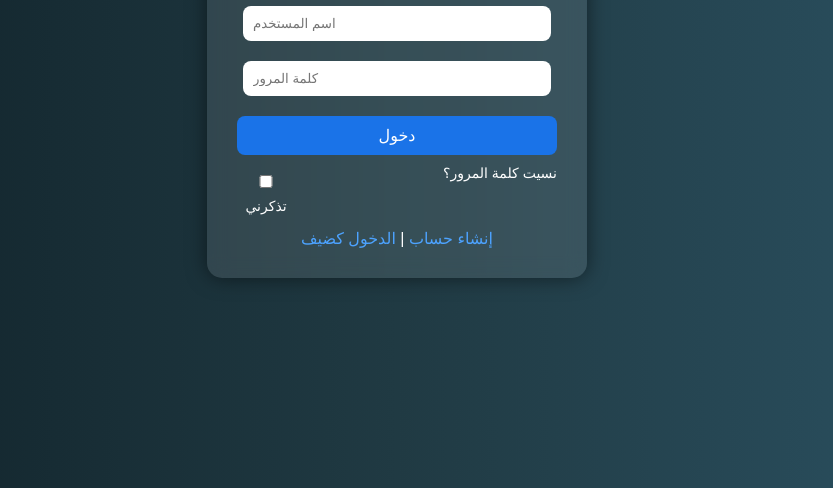
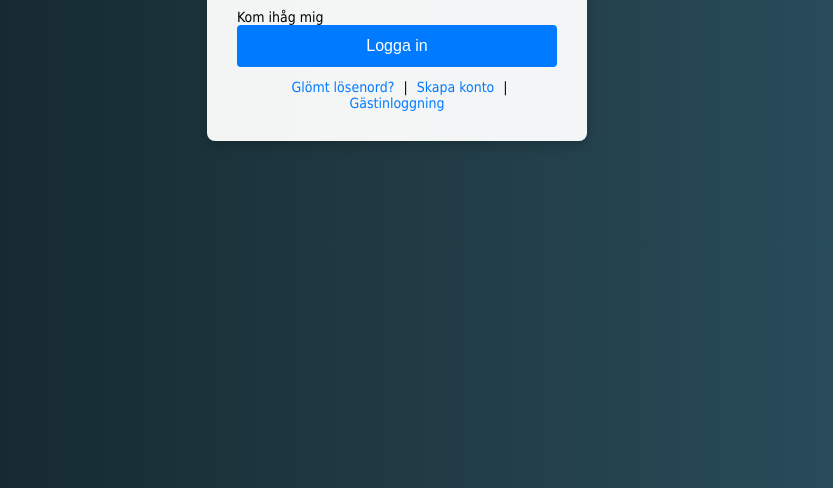
Before and after one commit to m1o223/klop, a plain HTML site: page index.html in a window 1280 px wide. Shown: the part 312-800 px from the top of the page, without its empty margins (243-1076 px from the left). Drawn offline with Linux system fonts and the light colour scheme.

Commit message:
Update index.html

```diff
--- a/index.html
+++ b/index.html
@@ -1,29 +1,83 @@
 <!DOCTYPE html>
-<html lang="ar">
+<html lang="sv">
 <head>
   <meta charset="UTF-8">
-  <meta name="viewport" content="width=device-width, initial-scale=1.0">
-  <title>تسجيل الدخول</title>
-  <link rel="stylesheet" href="style.css">
+  <title>Logga in</title>
+  <style>
+    body {
+      font-family: Tahoma, Arial, sans-serif;
+      background: linear-gradient(to right, #0f2027, #203a43, #2c5364);
+      text-align: center;
+      margin: 0;
+      padding: 0;
+    }
+    .login-box {
+      background: rgba(255, 255, 255, 0.95);
+      border-radius: 8px;
+      box-shadow: 0 4px 12px rgba(0,0,0,0.2);
+      padding: 30px;
+      width: 320px;
+      margin: 100px auto;
+    }
+    h2 {
+      margin-bottom: 20px;
+      color: #333;
+    }
+    input {
+      display: block;
+      width: 90%;
+      padding: 10px;
+      margin: 12px auto;
+      border: 1px solid #ccc;
+      border-radius: 4px;
+    }
+    button {
+      background: #007BFF;
+      color: white;
+      border: none;
+      padding: 12px;
+      width: 100%;
+      border-radius: 4px;
+      cursor: pointer;
+      font-size: 16px;
+    }
+    button:hover {
+      background: #0056b3;
+    }
+    .options {
+      margin-top: 12px;
+      font-size: 14px;
+    }
+    .options a {
+      color: #007BFF;
+      text-decoration: none;
+      margin: 0 5px;
+    }
+    .options a:hover {
+      text-decoration: underline;
+    }
+    .remember {
+      text-align: left;
+      margin-top: 10px;
+      font-size: 14px;
+    }
+  </style>
 </head>
 <body>
   <div class="login-box">
-    <h2>تسجيل الدخول</h2>
-    <form id="loginForm">
-      <input type="text" id="username" placeholder="اسم المستخدم" required>
-      <input type="password" id="password" placeholder="كلمة المرور" required>
-      <button type="submit">دخول</button>
-      <div class="options">
-        <label><input type="checkbox" id="remember"> تذكرني</label>
-        <a href="#">نسيت كلمة المرور؟</a>
-      </div>
-      <div class="links">
-        <a href="register.html">إنشاء حساب</a> |
-        <a href="schema.html">الدخول كضيف</a>
-      </div>
-    </form>
+    <h2>Logga in</h2>
+    <input type="text" placeholder="Användarnamn">
+    <input type="password" placeholder="Lösenord">
+    <div class="remember">
+      <input type="checkbox" id="remember">
+      <label for="remember">Kom ihåg mig</label>
+    </div>
+    <button>Logga in</button>
+    <div class="options">
+      <a href="#">Glömt lösenord?</a> |
+      <a href="#">Skapa konto</a> |
+      <a href="#">Gästinloggning</a>
+    </div>
   </div>
-
-  <script src="script.js"></script>
 </body>
 </html>
```
